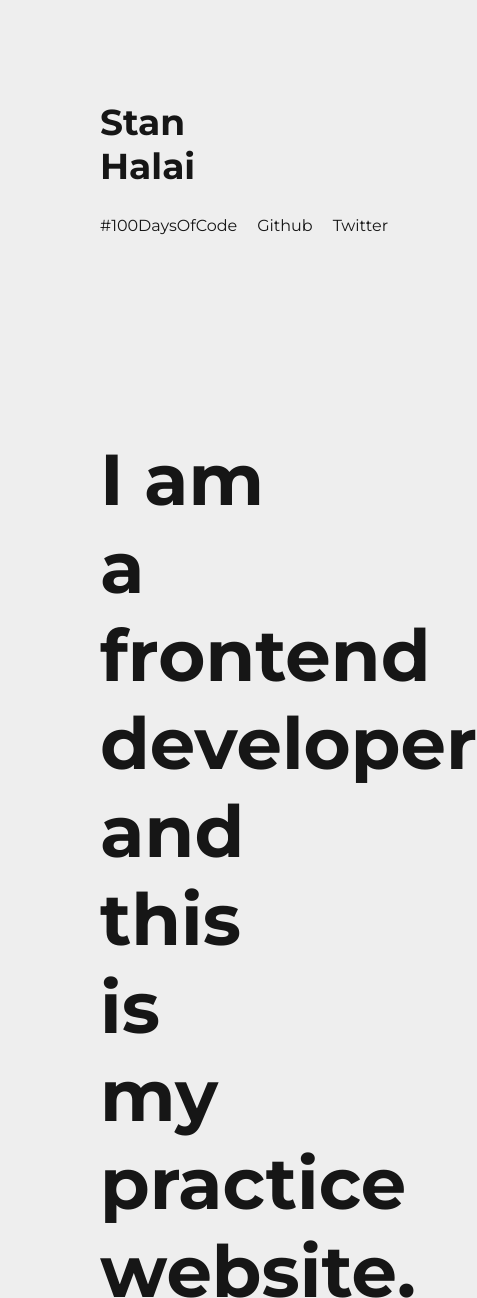
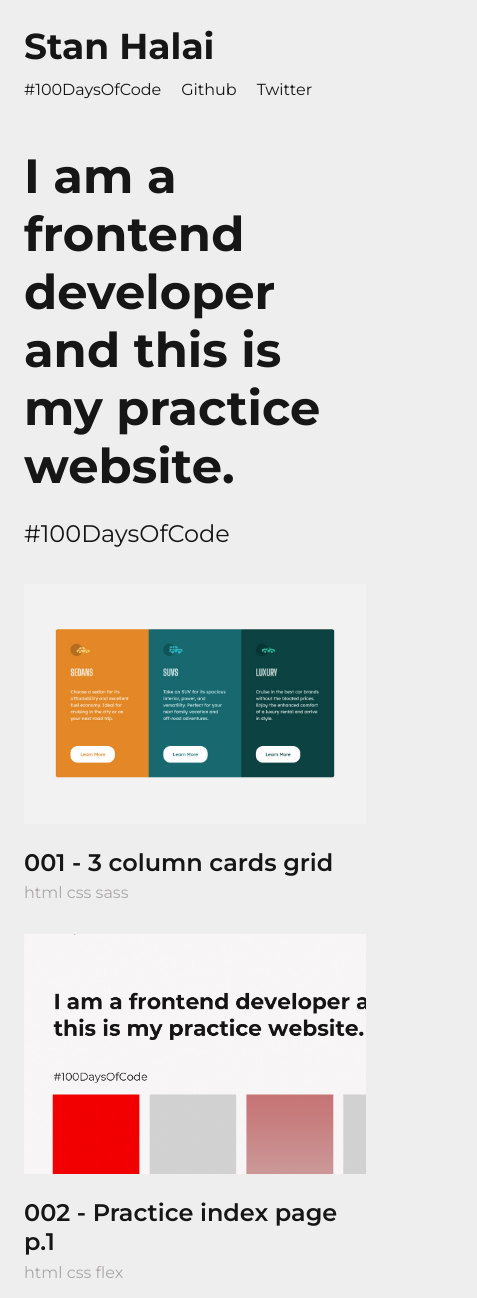
Before and after one commit to StanHalai/001-3-column-cards-htmlcss, a plain HTML site: page index.html in a window 390 px wide. Shown: the top 1298 px of the page, 477 px wide, since content can reach past the window. Drawn offline with Linux system fonts and the light colour scheme.

Commit message:
adaptive version added

```diff
--- a/css/style.css
+++ b/css/style.css
@@ -89,6 +89,7 @@ a:hover .project__img {
 .project__img {
   background-color: #161616;
   background-size: cover;
+  background-position: center center;
   height: 280px;
   margin-bottom: 1.5rem;
 }
@@ -125,3 +126,65 @@ a:hover .project__img {
     margin-right: 0;
   }
 }
+
+@media (max-width: 992px) {
+  .container {
+    max-width: none;
+    padding: 0 50px;
+  }
+  .header__top,
+  .projects__inner {
+    padding: 50px 0px;
+  }
+  .hero__inner {
+    padding-top: 50px;
+  }
+  .footer__inner {
+    padding: 35px 0px 50px;
+  }
+  .logo {
+    margin-bottom: 12px;
+  }
+  .project__title {
+    font-size: 24px;
+    margin-bottom: 0.4rem;
+  }
+  .project__item {
+    width: 240px;
+  }
+  .project__img {
+    height: 240px;
+  }
+}
+
+@media (max-width: 767px) {
+  .container {
+    max-width: none;
+    padding: 0 24px;
+  }
+  .header__top,
+  .projects__inner {
+    padding: 24px 0px;
+  }
+  .hero__inner {
+    padding-top: 24px;
+  }
+  .footer__inner {
+    padding: 35px 0px 24px;
+  }
+}
+
+@media (max-width: 510px) {
+  .hero__inner {
+    font-size: 40px;
+  }
+  .project__item {
+    width: 100%;
+  }
+}
+
+@media (max-width: 510px) {
+  .hero__inner {
+    font-size: 32px;
+  }
+}
```
